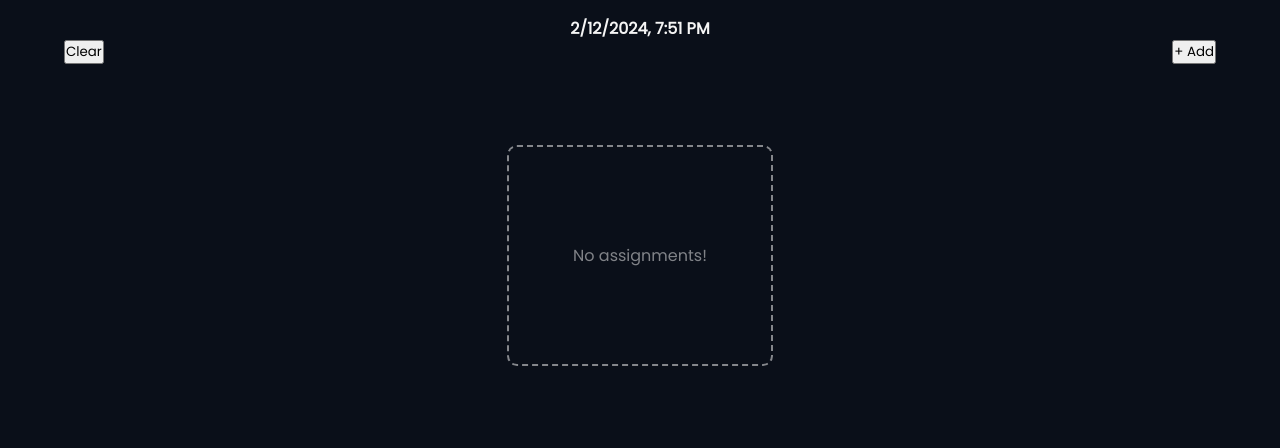
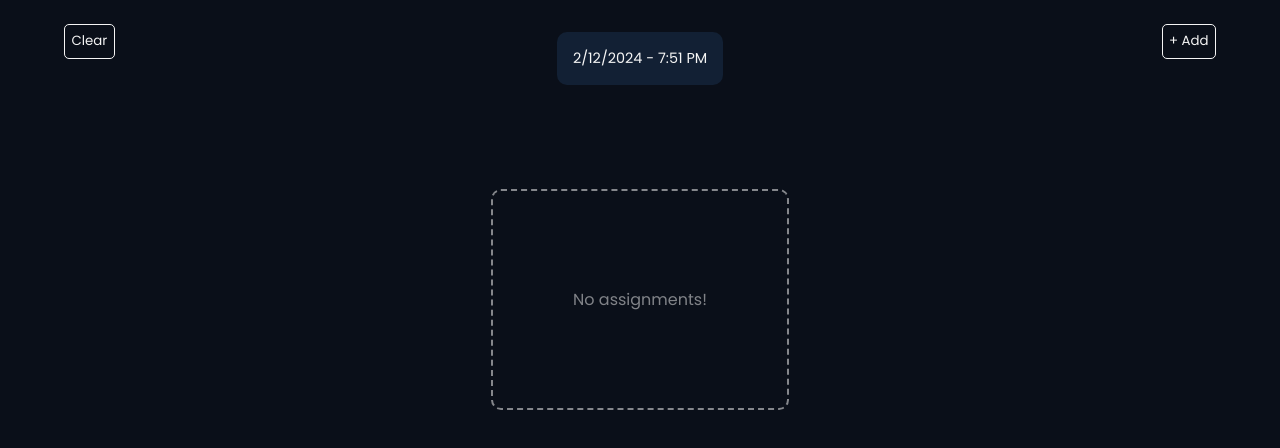
Before and after one commit to jacobrobertsdev/assignment-tracker, a Vue app: page / in a window 1280 px wide. Shown: the top 448 px of the page. Built offline with nearby package versions, Linux system fonts and the light colour scheme.

Commit message:
Update button styles

```diff
--- a/src/components/AddAssignmentForm.vue
+++ b/src/components/AddAssignmentForm.vue
@@ -97,8 +97,16 @@ form {
 
 form button {
     cursor: pointer;
-    padding: .25rem;
+    background-color: var(--background);
+    color: whitesmoke;
+    padding:.4rem;
+    border: 1px solid whitesmoke;
+    border-radius:5px
+}
 
+button:hover{
+   background-color: hsl(220, 20%, 30%);
+   color: white;
 }
 
 label{
@@ -117,10 +125,14 @@ input {
 
 .add-assignment {
     position: fixed;
-    top: 5%;
+    top:3%;
     right: 5%;
     z-index: 10;
-
+    background-color: var(--background);
+    color: whitesmoke;
+    padding:.4rem;
+    border: 1px solid whitesmoke;
+    border-radius:5px
 }
 
 .assignment-input, .due-date-input, .course-input {
--- a/src/components/AssignmentItem.vue
+++ b/src/components/AssignmentItem.vue
@@ -32,24 +32,17 @@ function deleteAssignment(id) {
         width: 90%;
         border-radius: 5px;
         word-break: break-all;
-        font-size: 1rem;
-
-    }
-
-   p, span{
-        font-family: var(--body);
     }
 
     span {
         font-size: .8rem;
-
     }
 
     .course-name {
         position: absolute;
         top:0;
         left:0;
-        padding: .2rem .3rem;
+        padding: .2rem .4rem;
         background-color: #4a5c75;
         color: white;
         border-bottom-right-radius: 5px;
@@ -60,7 +53,7 @@ function deleteAssignment(id) {
         position: absolute;
         top:0;
         right:0;
-        padding: .2rem .3rem;
+        padding: .2rem .4rem;
         background-color: #4a586c;
         color: white;
         border-bottom-left-radius: 5px;
@@ -68,7 +61,7 @@ function deleteAssignment(id) {
     }
 
     .delete {
-        font-family: var(--body);
+        font-size: .9rem;
         position: absolute;
         bottom:0;
         right:0;
@@ -77,7 +70,10 @@ function deleteAssignment(id) {
         border: none;
         border-top-left-radius: 5px;
         border-bottom-right-radius: 5px;
-        color: crimson;
-        cursor: pointer;
+        color: red;
+    }
+
+    .delete:hover{
+        background-color: #48566a;
     }
 </style>
--- a/src/components/AssignmentList.vue
+++ b/src/components/AssignmentList.vue
@@ -71,9 +71,9 @@ function displayDueDate(dueDate) {
 .placeholder {
     text-align: center;
     opacity: .5;
-    padding: 6rem 4rem;
+    padding: 6rem 5rem;
     max-width: 90%;
-    margin: 6rem auto;
+    margin: 5rem auto;
     border: 2px dashed white;
     border-radius: 10px;
     z-index: -1;
--- a/src/components/ClearAssignments.vue
+++ b/src/components/ClearAssignments.vue
@@ -18,8 +18,18 @@ function handleClear() {
 <style scoped>
 button {
     position: fixed;
-    top:5%;
+    top:3%;
     left: 5%;
     z-index: 10;
+    background-color: var(--background);
+    color: whitesmoke;
+    padding:.4rem;
+    border: 1px solid whitesmoke;
+    border-radius:5px
+}
+
+button:hover{
+   background-color: hsl(220, 20%, 30%);
+   color: white;
 }
 </style>
--- a/src/components/CurrentDateDisplay.vue
+++ b/src/components/CurrentDateDisplay.vue
@@ -1,8 +1,4 @@
-<template>
-    <div>
-      <h3>{{ formattedDateTime }}</h3>
-    </div>
-  </template>
+
 
   <script setup>
   import { ref, onMounted } from 'vue';
@@ -13,19 +9,29 @@
     const now = new Date();
 
     const options = {
+      hour: 'numeric',
+      minute: '2-digit',
       month: 'numeric',
       day: 'numeric',
       year: 'numeric',
-      hour: 'numeric',
-      minute: '2-digit'
+
     };
 
-    formattedDateTime.value = now.toLocaleDateString(undefined, options)
+    formattedDateTime.value = now.toLocaleDateString(undefined, options).replace(',',' - ')
   });
   </script>
+  <template>
 
+      <h3>{{ formattedDateTime }}</h3>
+
+  </template>
   <style scoped>
   h3 {
-    font-size: 1rem;
+    font-weight: 400;
+    border-radius: 10px;
+    background-color: #122034;
+    padding: 1rem;
+    margin:1rem auto;
+    font-size: .9rem;
   }
   </style>
--- a/src/root.css
+++ b/src/root.css
@@ -7,11 +7,6 @@
 
 :root {
   --background: #0a0f19;
-  --offset: #ffffff;
-  --accent: #ff5f50;
-  --neutral: #929292;
-  --text: rgb(0, 0, 0);
-  --headings: "Comfortaa", sans-serif;
   --body: "Poppins", sans-serif;
   /* --box-shadow: 0px 3px 6px -3px #a2a2a2b5; */
 }
@@ -30,3 +25,7 @@ body {
   justify-content: center;
   align-items: center;
 }
+
+button {
+  cursor: pointer;
+}
```
